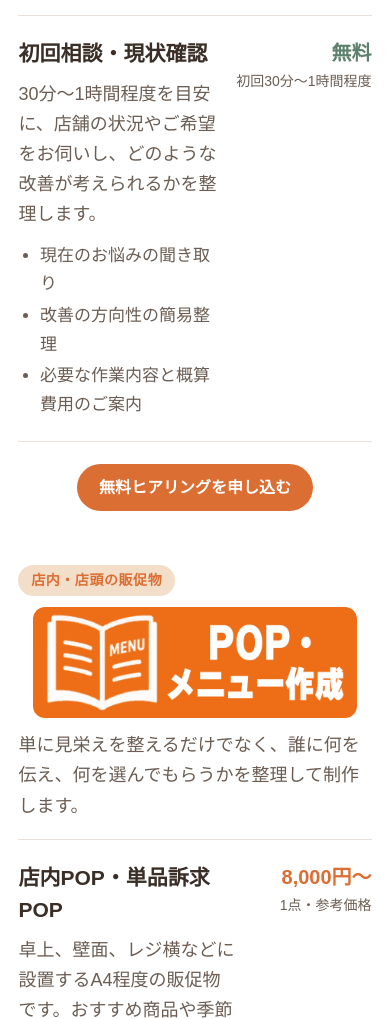
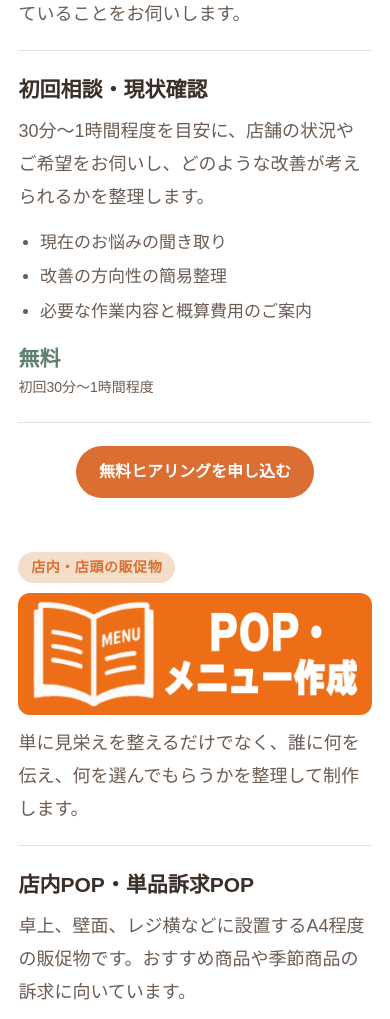
Before and after one commit to office-hayashi/office-hayashi.github.io, a plain HTML site: page pricing-section.html in a window 390 px wide. Shown: the part 654-1673 px from the top of the page. Drawn offline with Linux system fonts and the light colour scheme.

Commit message:
Add files via upload

```diff
--- a/pricing-section.html
+++ b/pricing-section.html
@@ -20,19 +20,6 @@
     img {
       max-width: 100%;
     }
-
-    @media (max-width: 390px) {
-      .oh-card {
-        grid-template-columns: 1fr;
-      }
-
-      .oh-card__price {
-        min-width: 0;
-        padding-top: 0;
-        text-align: left;
-      }
-    }
-
   </style>
 </head>
 <body>
@@ -411,7 +398,7 @@
 
       .oh-pricing__lead {
         font-size: 18px;
-        line-height: 1.68;
+        line-height: 1.85;
       }
 
       .oh-pricing__tax {
@@ -426,8 +413,8 @@
       }
 
       .oh-pricing-nav a {
-        min-height: 46px;
-        padding: 0.68rem 0.55rem;
+        min-height: 52px;
+        padding: 0.8rem 0.55rem;
         font-size: 16px;
         line-height: 1.45;
       }
@@ -453,25 +440,22 @@
       }
 
       .oh-group__title-image {
-        width: 92%;
+        width: 100%;
         max-width: none;
         height: auto;
-        margin-left: auto;
-        margin-right: auto;
         border-radius: 12px;
       }
 
       .oh-group__intro {
         margin-top: 0.75rem;
         font-size: 18px;
-        line-height: 1.68;
+        line-height: 1.85;
       }
 
       .oh-card {
-        grid-template-columns: minmax(0, 1fr) auto;
-        gap: 0.75rem 1rem;
-        align-items: start;
-        padding: 1.35rem 0;
+        grid-template-columns: 1fr;
+        gap: 0.8rem;
+        padding: 1.45rem 0;
       }
 
       .oh-card__name {
@@ -482,14 +466,14 @@
 
       .oh-card__desc {
         font-size: 18px;
-        line-height: 1.68;
+        line-height: 1.85;
       }
 
       .oh-card__includes {
         margin-top: 0.75rem;
         padding-left: 1.35rem;
         font-size: 17px;
-        line-height: 1.68;
+        line-height: 1.85;
       }
 
       .oh-card__includes li + li {
@@ -497,12 +481,10 @@
       }
 
       .oh-card__price {
-        min-width: 7.4rem;
-        padding-top: 0.05rem;
-        text-align: right;
-        font-size: 20px;
-        line-height: 1.45;
-        white-space: nowrap;
+        min-width: 0;
+        text-align: left;
+        font-size: 21px;
+        line-height: 1.5;
       }
 
       .oh-card__price small {
@@ -516,15 +498,15 @@
       }
 
       .oh-cta-button {
-        min-height: 46px;
-        padding: 0.72rem 1.35rem;
+        min-height: 52px;
+        padding: 0.9rem 1.45rem;
         font-size: 16px;
         line-height: 1.45;
       }
 
       .oh-portfolio-link a {
-        min-height: 46px;
-        padding: 0.72rem 1.3rem;
+        min-height: 52px;
+        padding: 0.9rem 1.4rem;
         font-size: 16px;
         line-height: 1.45;
       }
@@ -532,7 +514,7 @@
       .oh-note {
         padding: 1.15rem;
         font-size: 16px;
-        line-height: 1.68;
+        line-height: 1.85;
       }
 
       .oh-final-cta {
@@ -547,11 +529,44 @@
 
       .oh-final-cta__text {
         font-size: 18px;
-        line-height: 1.68;
+        line-height: 1.8;
       }
     }
 
-  </style>
+
+    /* スマートフォン：料金カードを1カラム化 */
+    @media (max-width: 560px) {
+      .oh-card {
+        display: block;
+        width: 100%;
+      }
+
+      .oh-card > div:first-child {
+        width: 100%;
+        min-width: 0;
+      }
+
+      .oh-card__name,
+      .oh-card__desc,
+      .oh-card__includes {
+        width: 100%;
+        max-width: none;
+      }
+
+      .oh-card__price {
+        display: block;
+        width: 100%;
+        margin-top: 1rem;
+        text-align: left;
+      }
+
+      .oh-card__price small {
+        display: block;
+        margin-top: 0.15rem;
+      }
+    }
+
+</style>
 
   <p class="oh-pricing__eyebrow">PRICE</p>
   <h1 class="oh-pricing__title" id="ohPricingTitle">料金のめやす</h1>
```
